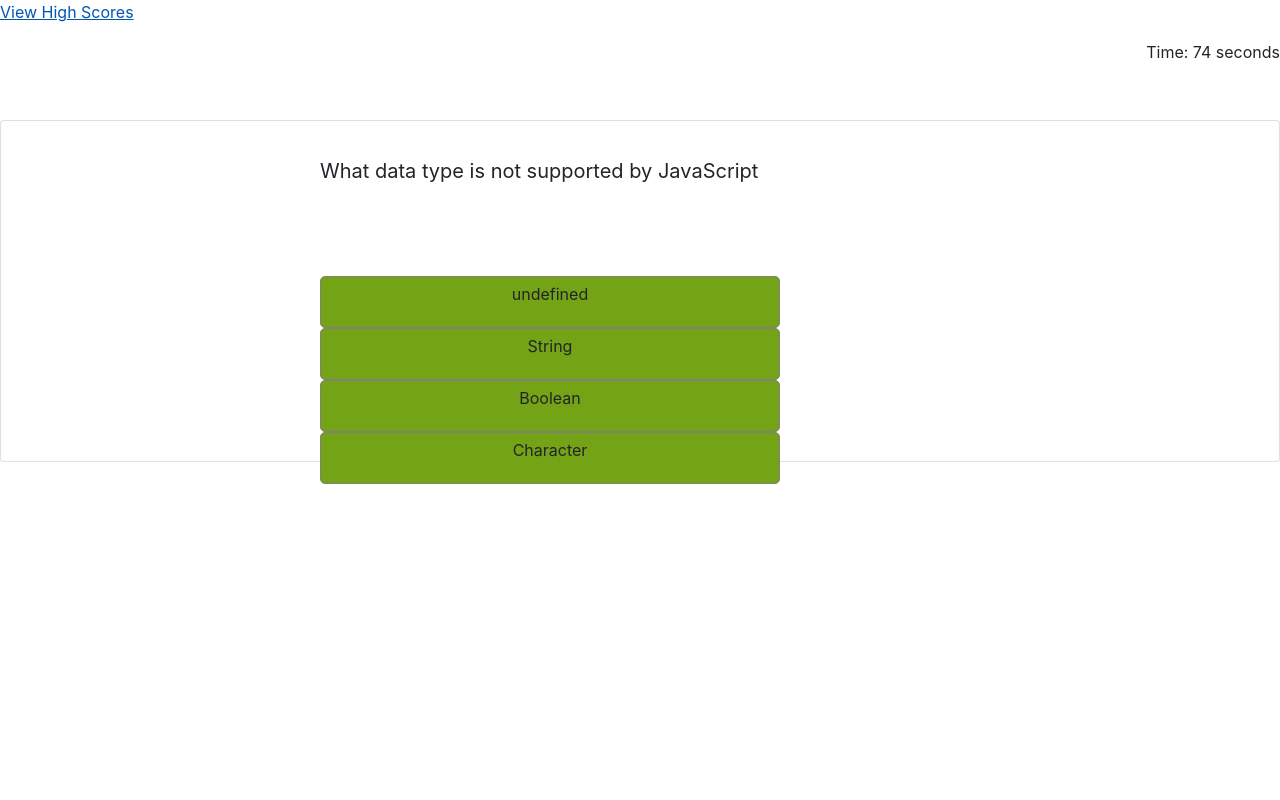
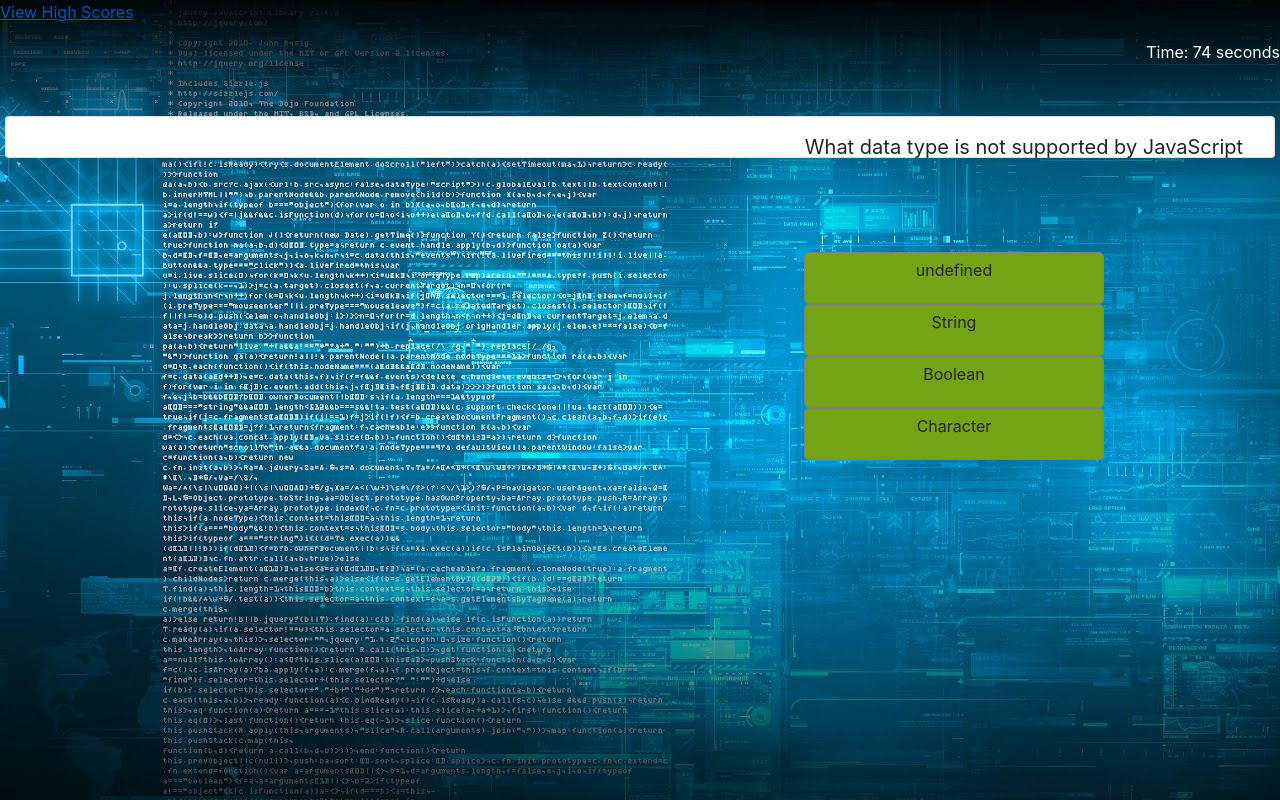
Before and after one commit to EmiStew14/quiz-me, a plain HTML site: page index.html in a window 1280 px wide. Both pictures are taken after a click on the button "Start Quiz". Drawn offline with nearby package versions, Linux system fonts and the light colour scheme.

Commit message:
added background img, fixed card alignment, and text color

```diff
--- a/assets/css/style.css
+++ b/assets/css/style.css
@@ -1,3 +1,6 @@
+body{
+    background-image: url(../css/wallpaper.jpg);
+}
 .btn {
     background:#32A852;
 }
@@ -6,8 +9,6 @@
 }
 #questions-box {
     display: none;
-    width: 300px;
-    height: 300px;
 }
 #question{
     width:500px;
--- a/index.html
+++ b/index.html
@@ -14,19 +14,18 @@
         <div class="d-flex align-items-start flex-column bd-highlight mb-3">
         <a href= "./assets/index.html">View High Scores</a>
         </div>
-        <div class="d-flex align-items-end flex-column bd-highlight mb-3">
+        <div class="d-flex align-items-end flex-column bd-highlight mb-3 text-white">
             <!--Time entered here-->
             <p id="timer">
                 Time: <span id="time"></span>
             </p>
         </div>
     </header>
-    <br>
-    <main class="quiz-body card justify-content-center col-12">
+    <main class="quiz-body justify-content-center row">
         <div class="coding-quiz-challenge card-body mx-auto col-12-sm col-8-md col-6-lg col-3-xl">
             <div id="quiz-card" class="justify-content-center">
                 <h2 class="text-center text-white bg-secondary">Test Your Coding</h2>
-                    <p class="text-center">
+                    <p class="text-center bg-light">
                      Time to test your knowledge! Put your thinking cap on and let's crack into that coding knowledge.
                     Think you can hold the new high score? Click below and let's find out! Answer carefully, your time depends on it!
                     </p>
@@ -34,9 +33,10 @@
                     <button type="button" id="start" class="btn text-white">Start Quiz</button>
             </div>
         </div>
-        <div id="questions-box" class="justify-content-center mx-auto col-12">
-            <div id="question"class="row"></div>
-            <div id="choices" class=" row justify-content-center mx-auto">
+        <div id="questions-box" class="card" style="width: fit-content;">
+            <div class="row card-body">
+            <div id="question"class="card-title col text-center"></div>
+            <div id="choices" class=" card-text col">
                 <div class="choice mx-auto col-12" id="A" onclick="checkAnswer('A')"></div>
 
                 <div class="choice mx-auto col-12" id="B" onclick="checkAnswer('B')"></div>
@@ -48,6 +48,7 @@
                     <button type="submit" id="next" class="btn text-white">Next</button>
                 </div> -->
             </div>
+        </div>
             <div id="saveinit">
             </div>
             <div id="progress"></div>
```
Also changed, not shown: assets/css/wallpaper.jpg (added).
